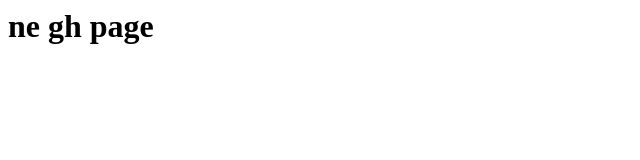
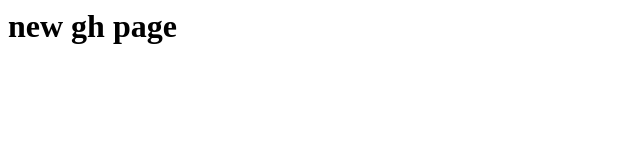
Before and after one commit to tariii/hii, a plain HTML site: page index.html in a window 1280 px wide. Shown: the whole page, without its empty margins (0-640 px from the left). Drawn offline with Linux system fonts and the light colour scheme.

Commit message:
Update index.html

```diff
--- a/index.html
+++ b/index.html
@@ -2,7 +2,7 @@
 <title>
 new page
 </title>
-<body> <h1>ne gh page  </h1></body>
+<body> <h1>new gh page  </h1></body>
 
 
 </html>
```
